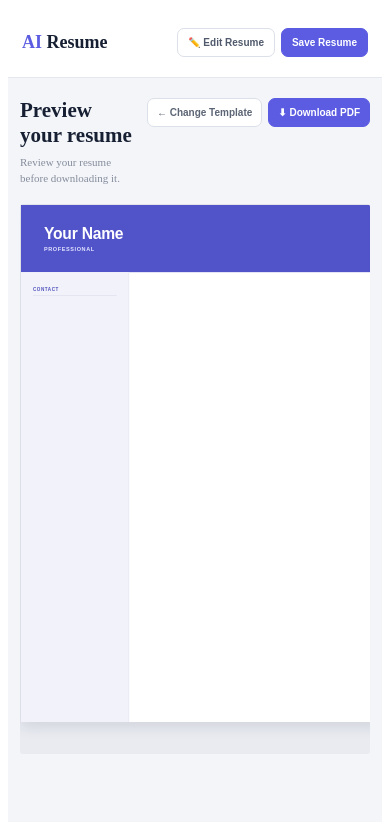
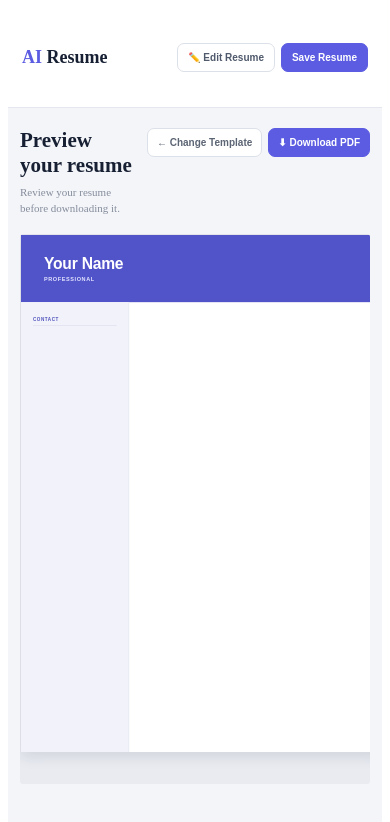
Before and after one commit to Paul-git-grow/AI-Resume-Builder, a React (Vite) app in the folder dev-resume-builder/: page /ResumePreview in a window 390 px wide. Shown: the top 822 px of the page. Built offline with nearby package versions, Linux system fonts and the light colour scheme.

Commit message:
update resumepreview

```diff
--- a/dev-resume-builder/src/mycomponents/ResumePreview.css
+++ b/dev-resume-builder/src/mycomponents/ResumePreview.css
@@ -827,7 +827,7 @@
 
   .preview-navbar {
     height: auto;
-    min-height: 70px;
+    min-height: 100px;
     padding: 10px 14px;
     gap: 10px;
   }
```
